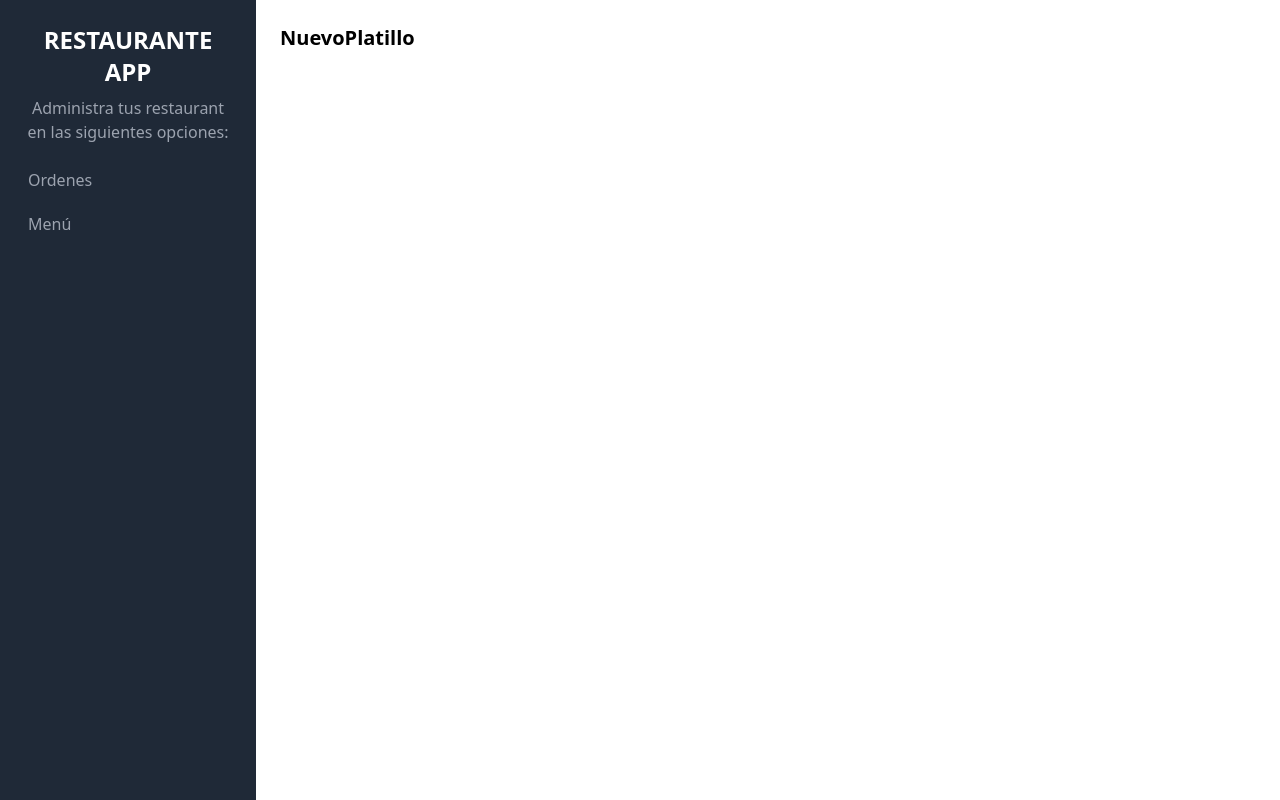
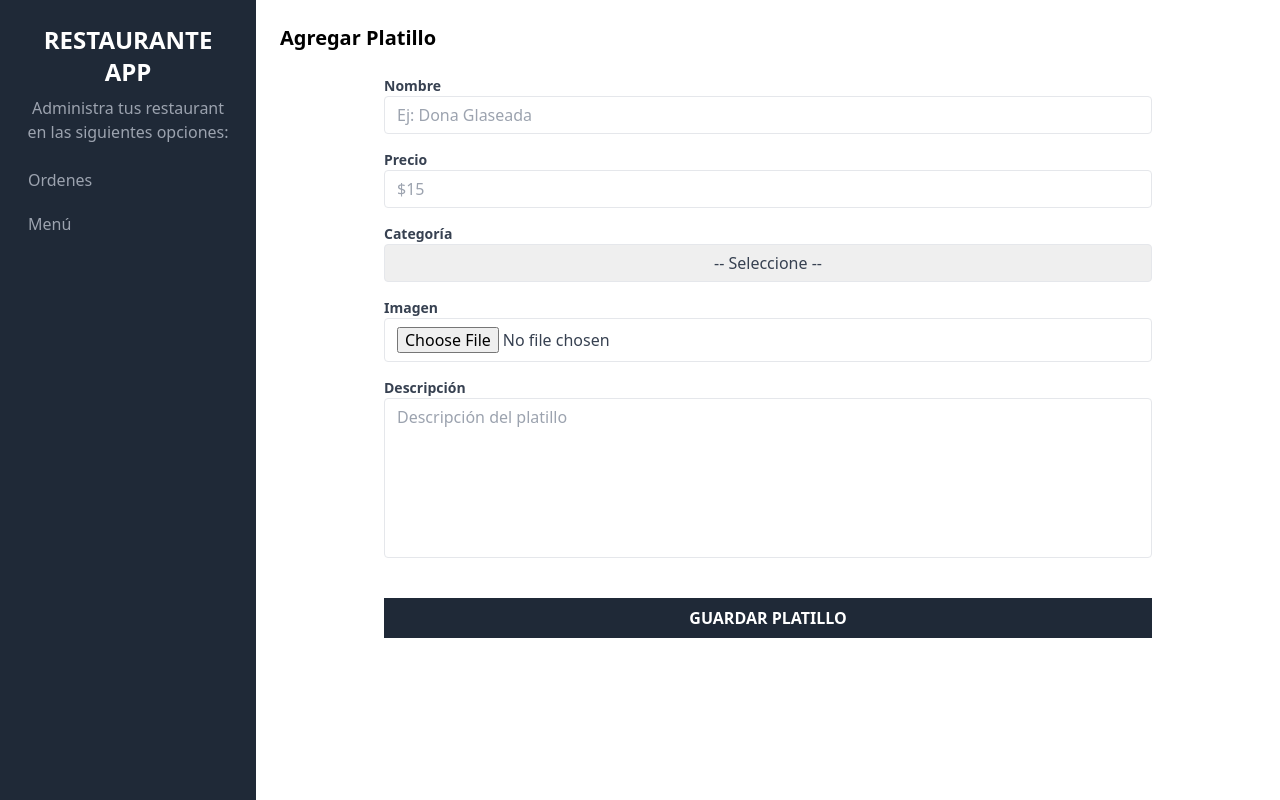
Before and after one commit to vspeed21/restaurante-web, a React (Vite) app: page /nuevo-platillo in a window 1280 px wide. Built offline with nearby package versions, Linux system fonts and the light colour scheme.

Commit message:
create: nuevo platillo form

```diff
--- /dev/null
+++ b/src/lib/constants/index.ts
@@ -0,0 +1,34 @@
+const CATEGORIAS = [
+  {
+    value: 'desayuno',
+    texto: 'Desayuno',
+  },
+  {
+    value: 'almuerzo',
+    texto: 'Almuerzo',
+  },
+  {
+    value: 'cena',
+    texto: 'Cena',
+  },
+  {
+    value: 'desayuno',
+    texto: 'Desayuno',
+  },
+  {
+    value: 'bebidas',
+    texto: 'Bebidas',
+  },
+  {
+    value: 'postre',
+    texto: 'Postre',
+  },
+  {
+    value: 'ensalada',
+    texto: 'Ensalada',
+  },
+];
+
+export {
+  CATEGORIAS
+}
--- a/src/pages/NuevoPlatillo.tsx
+++ b/src/pages/NuevoPlatillo.tsx
@@ -1,7 +1,70 @@
+import Input from "../componenents/formulario/Input";
+import { CATEGORIAS } from "../lib/constants";
 
 function NuevoPlatillo() {
   return (
-    <h1 className="text-xl font-bold">NuevoPlatillo</h1>
+    <>
+      <h1 className="text-xl font-bold">Agregar Platillo</h1>
+
+      <div className="flex justify-center mt-6">
+        <form className="w-full max-w-3xl">
+          <div className="flex flex-col mb-4">
+            <label className="text-sm font-bold text-gray-700" htmlFor="nombre">Nombre</label>
+            <Input
+              placeholder="Ej: Dona Glaseada"
+              id="nombre"
+            />
+          </div>
+
+          <div className="flex flex-col mb-4">
+            <label className="text-sm font-bold text-gray-700" htmlFor="precio">Precio</label>
+            <Input
+              type="number"
+              placeholder="$15"
+              id="precio"
+              min={0}
+            />
+          </div>
+
+          <div className="flex flex-col mb-4">
+            <label className="text-sm font-bold text-gray-700" htmlFor="precio">Categoría</label>
+            <select
+              className="w-full px-3 py-2 leading-tight text-center text-gray-700 border rounded appearance-none focus:border-blue-800 focus:outline-none focus:shadow"
+              id="precio"
+            >
+              <option value=''>-- Seleccione --</option>
+              {CATEGORIAS.map(cat => (
+                <option value={cat.value}>{cat.texto}</option>
+              ))}
+            </select>
+          </div>
+
+          <div className="flex flex-col mb-4">
+            <label className="text-sm font-bold text-gray-700" htmlFor="imagen">Imagen</label>
+            <Input
+              id="imagen"
+              type="file"
+            />
+          </div>
+
+          <div className="flex flex-col mb-4">
+            <label className="text-sm font-bold text-gray-700" htmlFor="descripcion">Descripción</label>
+            <Input
+              as="textarea"
+              placeholder="Descripción del platillo"
+              id="descripcion"
+            />
+          </div>
+
+          <input
+            type="submit"
+            className="w-full p-2 mt-6 font-bold text-white uppercase bg-gray-800 active:scale-95 hover:cursor-pointer hover:bg-gray-900"
+            value='Guardar platillo'
+          />
+        </form>
+      </div>
+
+    </>
   )
 }
 
```
